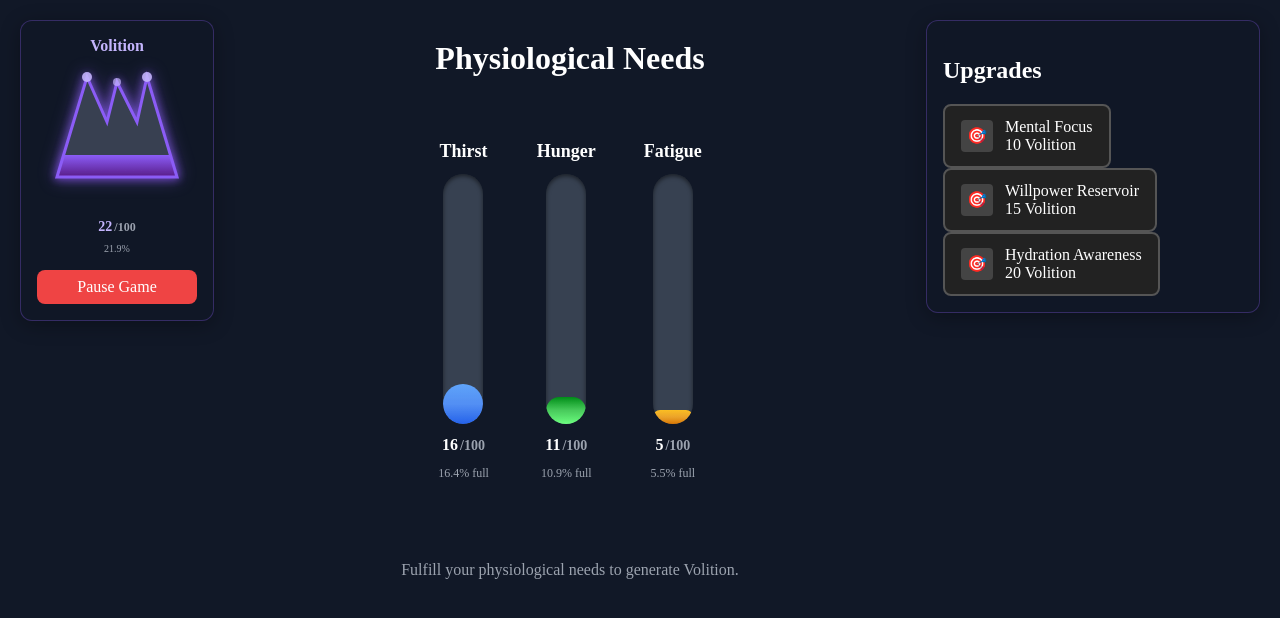
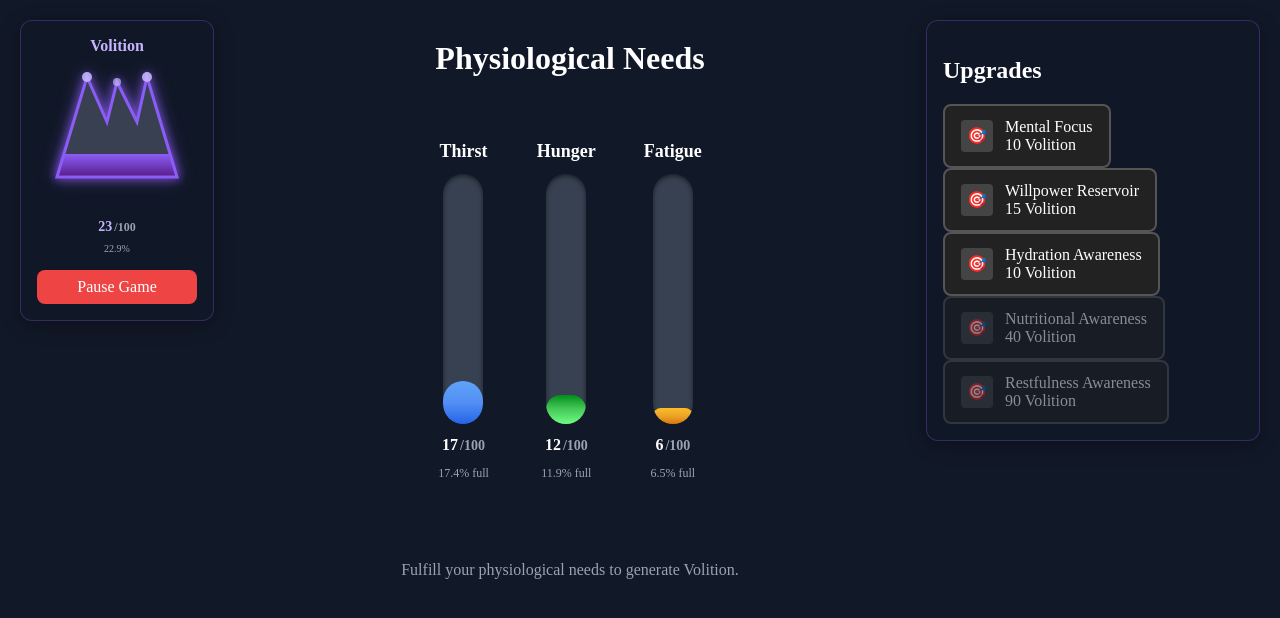
Before and after one commit to BMorin87/delta-drive, a React (Vite) app: page / in a window 1280 px wide. Shown: the top 618 px of the page. Built offline with nearby package versions, Linux system fonts and the light colour scheme.

Commit message:
Wire up Eat and Rest buttons
Also added TICKS_PER_SECOND constant to gameStore to reduce "magic
numbers" used in other components. The statusStore needs that
reference too, but I was trying to avoid circular dependencies.

```diff
--- a/src/components/App.jsx
+++ b/src/components/App.jsx
@@ -3,21 +3,20 @@ import { useGameStore } from "./gameStore";
 import "../styles/App.css";
 import DeltaGame from "./DeltaGame";
 
-const TICK_INTERVAL = 1000 / 60; // 60 fps
-
 function App() {
-  const { tick, isRunning } = useGameStore();
+  const { TICKS_PER_SECOND, isRunning, tick } = useGameStore();
 
   // The game loop.
   useEffect(() => {
     let interval;
     if (isRunning) {
-      interval = setInterval(tick, TICK_INTERVAL);
+      const tickInterval = 1000 / TICKS_PER_SECOND; // in milliseconds.
+      interval = setInterval(tick, tickInterval);
     }
     return () => {
       if (interval) clearInterval(interval);
     };
-  }, [tick, isRunning]);
+  }, [TICKS_PER_SECOND, isRunning, tick]);
 
   return <DeltaGame />;
 }
--- a/src/components/DeltaGame.jsx
+++ b/src/components/DeltaGame.jsx
@@ -20,7 +20,7 @@ const DeltaGame = () => {
     spendVolition,
   } = useGameStore();
 
-  // Run on first mount only.
+  // Register base systems on first mount.
   useEffect(() => {
     registerGlobalGameSystems(
       initialThirstRate,
--- a/src/components/gameStore.js
+++ b/src/components/gameStore.js
@@ -2,11 +2,14 @@ import { create } from "zustand";
 import { gameEngine } from "./gameEngine";
 
 export const useGameStore = create((set, get) => ({
-  // Game state variables are highly fragile to updates and refactoring!
-  volition: 0,
-  thirst: 0,
-  hunger: 0,
-  fatigue: 0,
+  // Game state variables are highly fragile to refactoring and prototyping!
+  TICKS_PER_SECOND: 60,
+  isRunning: true,
+
+  volition: 1,
+  thirst: 1,
+  hunger: 1,
+  fatigue: 1,
 
   volitionCapacity: 100,
   thirstCapacity: 100,
@@ -26,8 +29,6 @@ export const useGameStore = create((set, get) => ({
   drinkUnlocked: false,
   eatUnlocked: false,
   restUnlocked: false,
-
-  isRunning: true,
 
   // Actions
   tick: () => gameEngine.tick(),
--- a/src/components/physiological/UpgradesPanel.jsx
+++ b/src/components/physiological/UpgradesPanel.jsx
@@ -11,6 +11,12 @@ const UpgradesPanel = ({ currentVolition, onSpendVolition }) => {
   // Check if the drink button upgrade has been purchased
   const drinkButtonLevel = getUpgradeLevel("drinkButton");
   const isDrinkUnlocked = drinkButtonLevel > 0;
+
+  const eatButtonLevel = getUpgradeLevel("eatButton");
+  const isEatUnlocked = eatButtonLevel > 0;
+
+  const restButtonLevel = getUpgradeLevel("restButton");
+  const isRestUnlocked = restButtonLevel > 0;
 
   return (
     <div className="upgrades-panel">
@@ -33,12 +39,32 @@ const UpgradesPanel = ({ currentVolition, onSpendVolition }) => {
           onPurchase={handlePurchase}
         />
 
-        {/* Only show the drink unlock upgrade if it hasn't been purchased yet. */}
+        {/* Only show the unlock upgrade if it hasn't been purchased yet. */}
         {!isDrinkUnlocked && (
           <UpgradeItem
             upgradeId="drinkButton"
             title="Hydration Awareness"
             description="Unlock the ability to actively manage your thirst"
+            currentVolition={currentVolition}
+            onPurchase={handlePurchase}
+          />
+        )}
+
+        {!isEatUnlocked && (
+          <UpgradeItem
+            upgradeId="eatButton"
+            title="Nutritional Awareness"
+            description="Unlock the ability to actively manage your hunger"
+            currentVolition={currentVolition}
+            onPurchase={handlePurchase}
+          />
+        )}
+
+        {!isRestUnlocked && (
+          <UpgradeItem
+            upgradeId="restButton"
+            title="Restfulness Awareness"
+            description="Unlock the ability to actively manage your fatigue"
             currentVolition={currentVolition}
             onPurchase={handlePurchase}
           />
--- a/src/components/statusStore.js
+++ b/src/components/statusStore.js
@@ -93,7 +93,8 @@ export const useStatusStore = create((set, get) => ({
       const status = statusStoreState.activeStatuses[statusType];
       if (!status) return {};
 
-      const newDuration = status.duration - 1 / 60;
+      const deltaTime = 1 / 60;
+      const newDuration = status.duration - deltaTime;
 
       if (newDuration <= 0) {
         gameEngine.unregisterSystem(`Status_${statusType}`);
@@ -158,14 +159,14 @@ export const useStatusStore = create((set, get) => ({
 
   registerCooldownSystem: () => {
     const cooldownSystem = () => {
-      const delta = 1 / 60;
+      const deltaTime = 1 / 60;
       set((prev) => {
         const updated = {};
         let changed = false;
 
         Object.entries(prev.cooldowns).forEach(([statusType, value]) => {
           if (value > 0) {
-            updated[statusType] = Math.max(0, value - delta);
+            updated[statusType] = Math.max(0, value - deltaTime);
             changed = true;
           }
         });
--- a/src/components/upgradeStore.js
+++ b/src/components/upgradeStore.js
@@ -1,7 +1,6 @@
 import { create } from "zustand";
 import { useGameStore } from "./gameStore";
 
-// Factory function for creating the upgrade store
 export const useUpgradeStore = create((set, get) => ({
   // The state.
   upgrades: {
@@ -10,7 +9,9 @@ export const useUpgradeStore = create((set, get) => ({
     thirstRate: { level: 0, baseCost: 8, type: "rate" },
     hungerRate: { level: 0, baseCost: 12, type: "rate" },
     fatigueRate: { level: 0, baseCost: 6, type: "rate" },
-    drinkButton: { level: 0, baseCost: 20, type: "unlock", unlocks: "drink" },
+    drinkButton: { level: 0, baseCost: 10, type: "unlock", unlocks: "drink" },
+    eatButton: { level: 0, baseCost: 40, type: "unlock", unlocks: "eat" },
+    restButton: { level: 0, baseCost: 90, type: "unlock", unlocks: "rest" },
   },
 
   // Actions
@@ -29,17 +30,18 @@ export const useUpgradeStore = create((set, get) => ({
 
   getUpgradeEffectAtLevel: (upgradeId, requestedLevel) => {
     const level = requestedLevel ?? get().upgrades[upgradeId]?.level ?? 0;
+    const fps = useGameStore.getState().TICKS_PER_SECOND;
     switch (upgradeId) {
       case "volitionRate":
-        return (level * 2) / 60; // +2 volition per second per level
+        return (level * 2) / fps; // +2 volition per second per level
       case "volitionCapacity":
         return level * 25; // +25 capacity per level
       case "thirstRate":
-        return (level * 1) / 60;
+        return (level * 1) / fps;
       case "hungerRate":
-        return (level * 1) / 60;
+        return (level * 1) / fps;
       case "fatigueRate":
-        return (level * 0.5) / 60;
+        return (level * 0.5) / fps;
       default:
         return 0;
     }
@@ -83,6 +85,10 @@ export const useUpgradeStore = create((set, get) => ({
       case "unlock": {
         if (upgrade.unlocks === "drink") {
           useGameStore.setState({ drinkUnlocked: true });
+        } else if (upgrade.unlocks === "eat") {
+          useGameStore.setState({ eatUnlocked: true });
+        } else if (upgrade.unlocks === "rest") {
+          useGameStore.setState({ restUnlocked: true });
         }
         break;
       }
```
Also changed, not shown: 1 other file (tests, documents, lock files or other folders).
